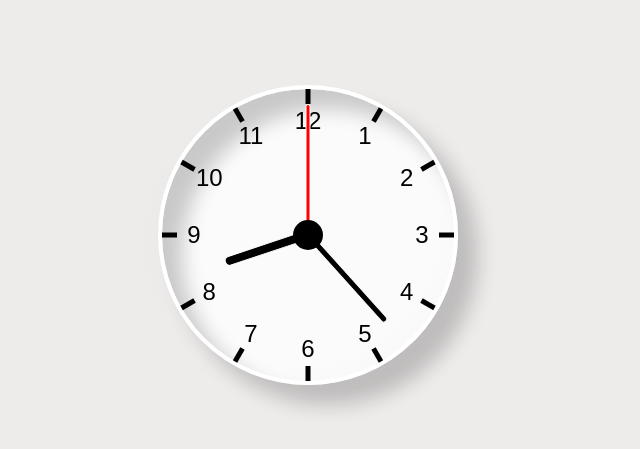
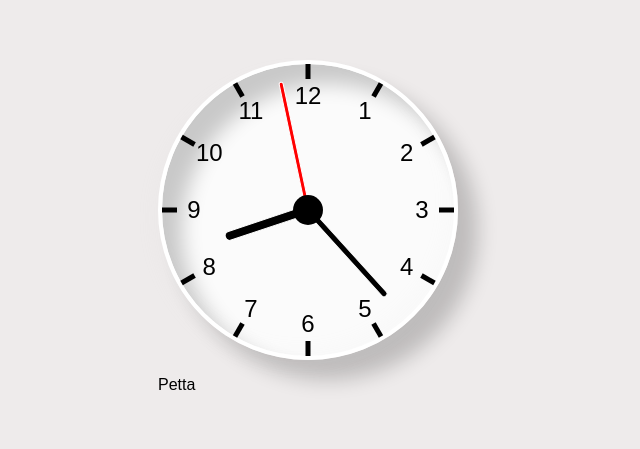
Before and after one commit to Caliza/pet-feeder, a React (Create React App) app in the folder pet-feeder/: page / in a window 1280 px wide. Shown: the part 173-622 px from the top of the page, without its empty margins (332-972 px from the left). Built offline with nearby package versions, Linux system fonts and the light colour scheme.

Commit message:
Render Pannel in Clock

```diff
--- a/pet-feeder/src/App.js
+++ b/pet-feeder/src/App.js
@@ -3,6 +3,7 @@ import React, { Component } from 'react';
 import './App.css';
 import Clock from './Clock';
 import Pannel from './Pannel';
+import { render } from '@testing-library/react';
 
 class App extends Component {
 
@@ -40,9 +41,16 @@ class App extends Component {
   render(){
     const {secondRatio, minuteRatio, hourRatio} = this.state
     return (
-      <Clock secondRatio={secondRatio} minuteRatio={minuteRatio} hourRatio={hourRatio}/>
+     <div> <Clock secondRatio={secondRatio} minuteRatio={minuteRatio} hourRatio={hourRatio}/></div>
+
     );
+   // <div><Pannel/></div>
+
   }
+
+   //render(){return (
+    //<Pannel/>
+  //);}
 
 }
 
--- a/pet-feeder/src/Clock.js
+++ b/pet-feeder/src/Clock.js
@@ -1,4 +1,5 @@
 import React from 'react'
+import Pannel from './Pannel';
 
 function Clock({hourRatio, minuteRatio, secondRatio}) {
 
@@ -6,7 +7,7 @@ function Clock({hourRatio, minuteRatio, secondRatio}) {
 
 
     return (
-
+      <>
       <div className="clock">
         <div className="hand hour" style={{transform: `translate(-50%) rotate(${hourRatio * 360}deg)`}}></div>
         <div className="hand minute"style={{transform: `translate(-50%) rotate(${minuteRatio * 360}deg)`}}  ></div>
@@ -25,8 +26,14 @@ function Clock({hourRatio, minuteRatio, secondRatio}) {
         <div className="number number11"><div>11</div></div>
         <div className="number number12"><div>12</div></div>
     </div>
+    <div><Pannel/></div>
+    </>
 
     )
+
+   //function Pannel(){
+  //<div><Pannel/></div>
+//}
 
 }
 
--- a/pet-feeder/src/Pannel.js
+++ b/pet-feeder/src/Pannel.js
@@ -1,10 +1,10 @@
-import React from 'react'
+import React from 'react';
 
 function Pannel({}) {
 
     return (
-        <div></div>
+        <div><p>Petta</p></div>
     )
 }
 
-export default Pannel
+export default Pannel;
```
